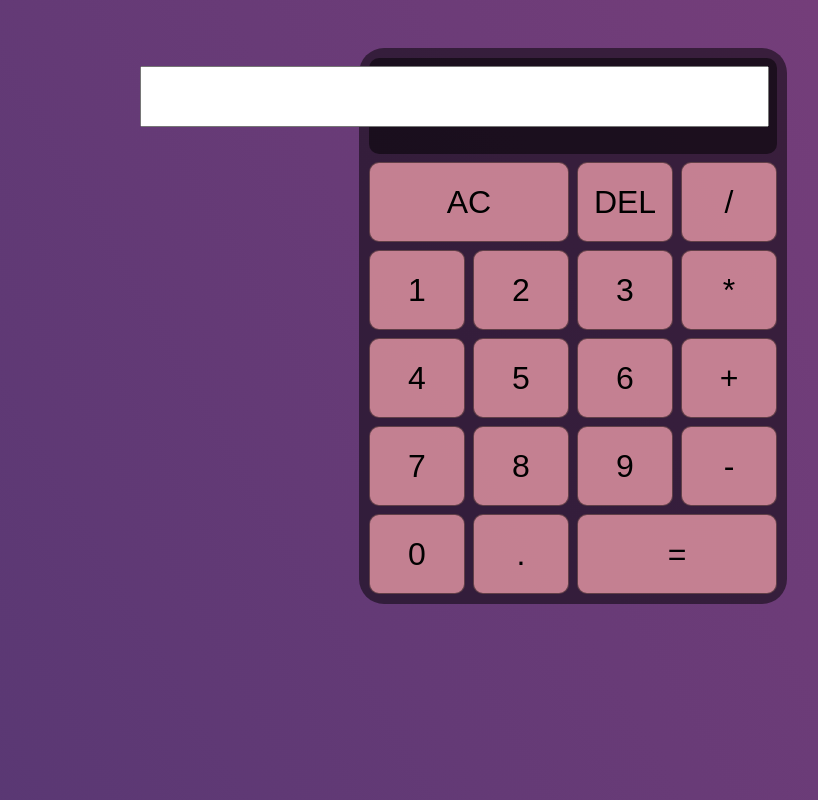
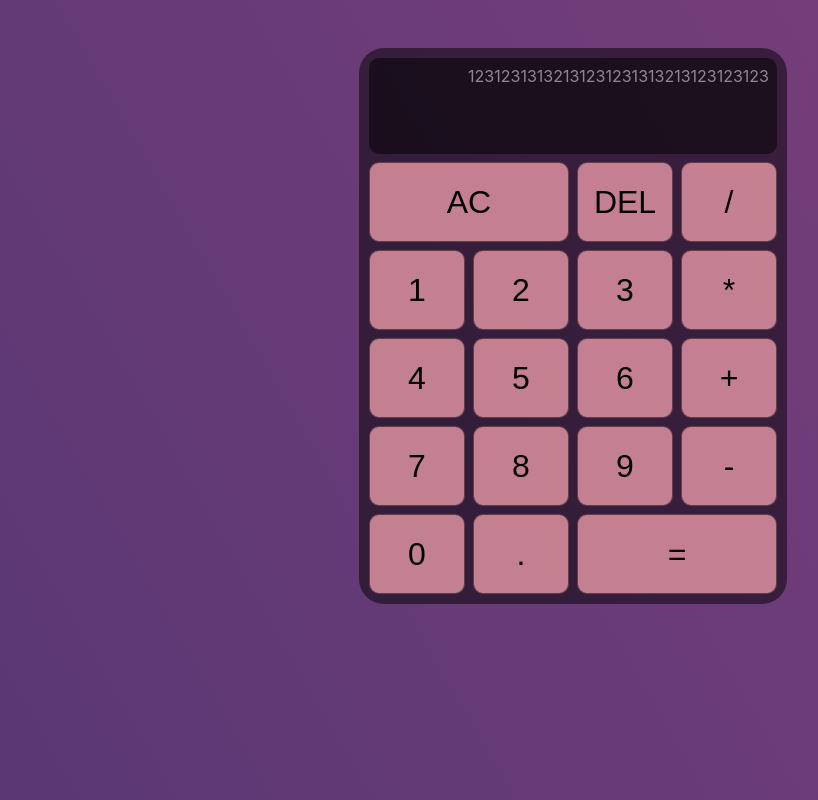
Before and after one commit to M4rrs/simple-calculator, a React (Create React App) app: page / in a window 1280 px wide. Shown: the whole page, without its empty margins (67-885 px from the left). Built offline with nearby package versions, Linux system fonts and the light colour scheme.

Commit message:
bro iwhy does resizing textarea have to be so complicated

```diff
--- a/src/App.css
+++ b/src/App.css
@@ -40,23 +40,35 @@ body {
 .output {
 	background-color: rgba(0, 0, 0, .5);
 	border-radius: 10px;
-	padding: .5rem;
+	padding: 0.5rem;
 	grid-column: 1 / -1;
 	display: flex;
 	flex-direction: column;
 	align-items: flex-end;
 	justify-content: space-between;
+	position: relative;
 	word-wrap: break-word;
 	word-break: break-all;
 }
 
 .prev-op {
-	color: rgba(255, 255, 255, .75);
+	color: rgba(255, 255, 255, .5);
+	font-size: 1rem;
 }
 
-.curr-op {
+textarea {
+	background: none;
+	border: 0px solid;
 	color: rgba(255, 255, 255, 1);
 	font-size: 3rem;
+	width: 100%;
+	height: 100%;
+	resize: none;
+	max-height: 100%;
+}
+
+textarea:focus {
+	outline: none;
 }
 
 .button-2 {
--- a/src/App.js
+++ b/src/App.js
@@ -13,8 +13,8 @@ function App() {
 		<div className="wrap">
 			<div className="calculator">
 				<div class="output">
-					{/* <div className="prev-op"></div> */}
-					<input type="text" className="curr-op" value={state}></input>
+					<div className="prev-op">12312313132131231231313213123123123</div>
+					<textarea rows="1" value={state}></textarea>
 				</div>
 				<button className='button-2'>AC</button>
 				<button>DEL</button>
```
